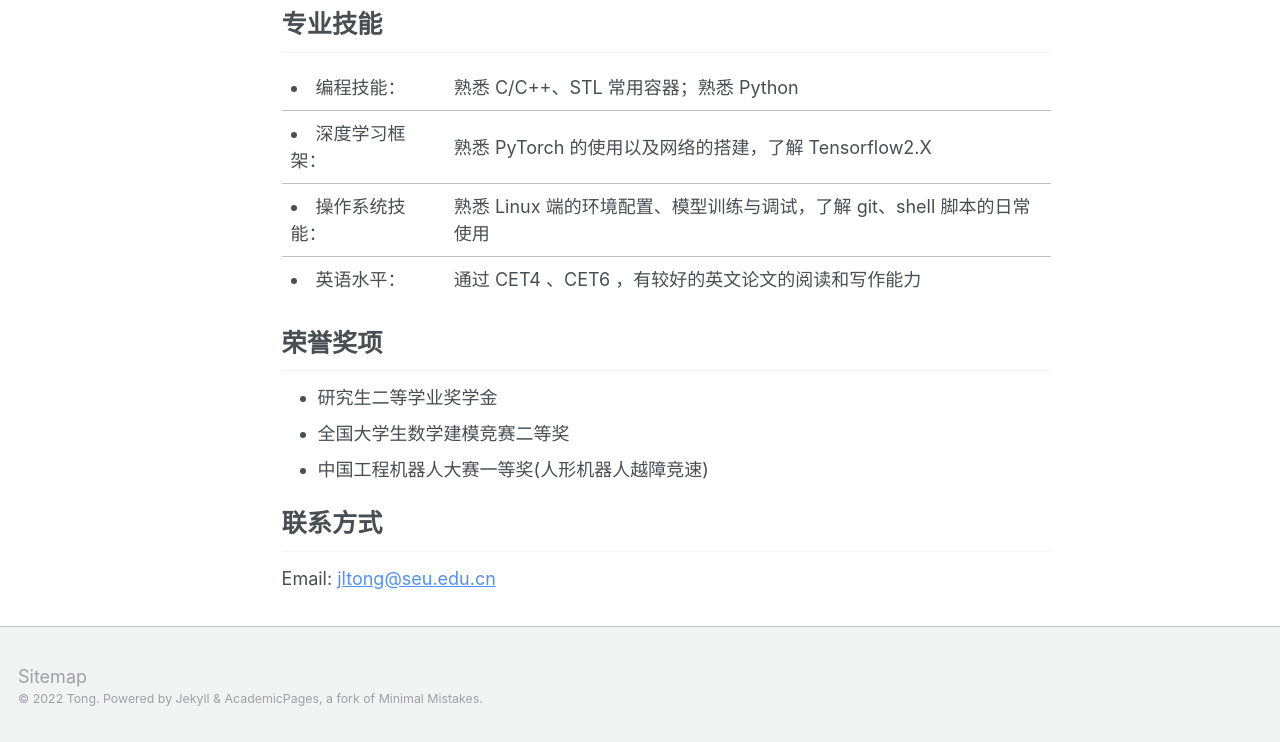
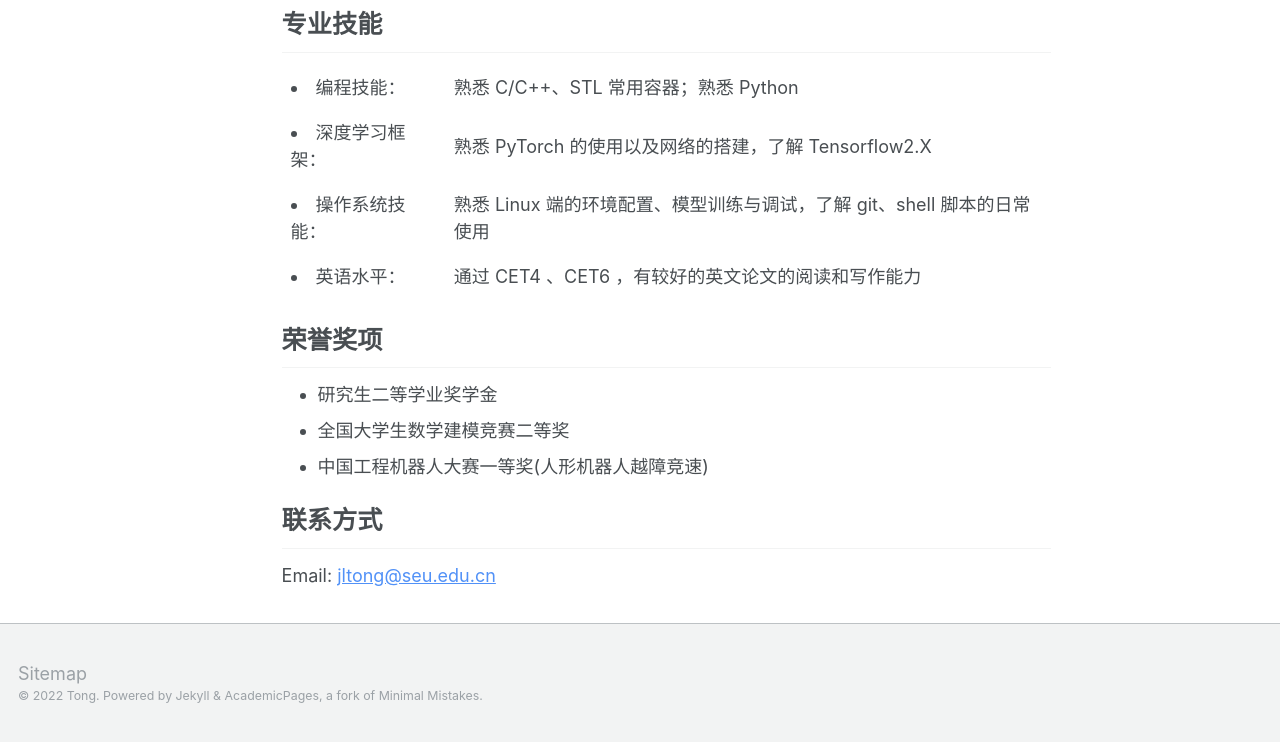
Before and after one commit to JL-tong/JL-tong.github.io, a Jekyll site: the page built from _pages/zh.md, in a window 1280 px wide and 1400 px high, scrolled down 432 px. Shown: the part 655-1397 px from the top of the window. Built offline with Jekyll 4.4.1, drawn with Linux system fonts in a browser that asks for light colours; comment, search, counter and statistics services are not loaded.

Commit message:
Update zh

```diff
--- a/_sass/_tables.scss
+++ b/_sass/_tables.scss
@@ -38,4 +38,5 @@ td {
 
 tr, td, th {
   vertical-align: middle;
+  border:0;
 }
```
